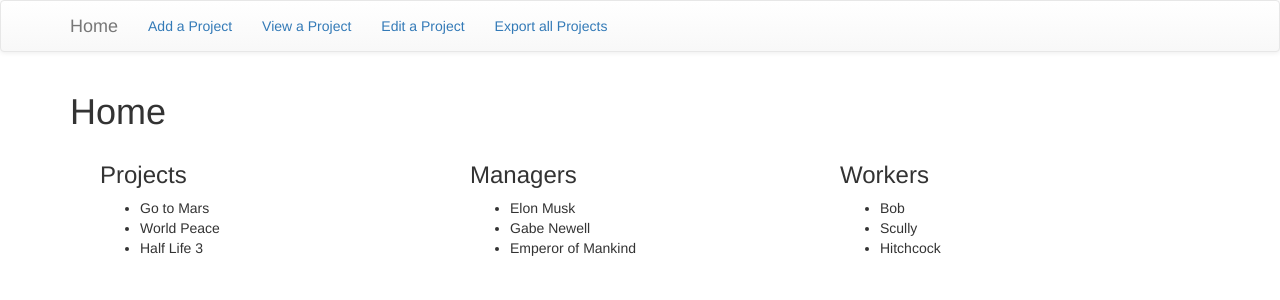
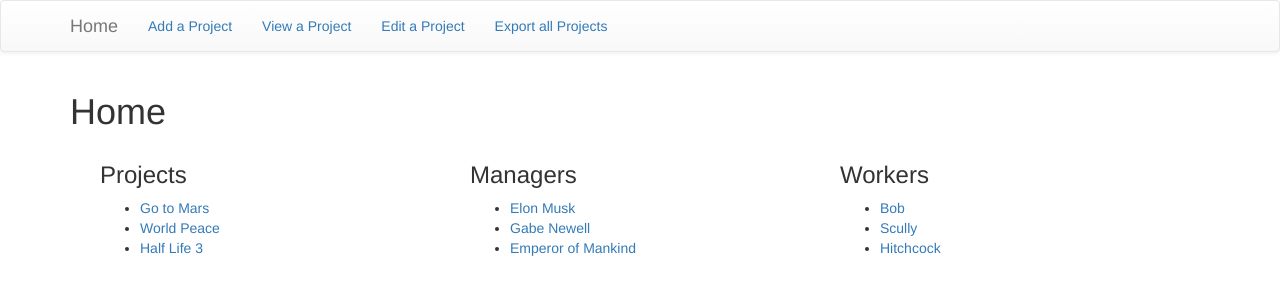
Before and after one commit to petertbernhardt/reactProjectManagement, a React (Create React App) app: page / in a window 1280 px wide. Shown: the top 300 px of the page. Built offline with nearby package versions, Linux system fonts and the light colour scheme.

Commit message:
Turned list elements on home page to links

```diff
--- a/src/App.js
+++ b/src/App.js
@@ -1,7 +1,7 @@
 import React from 'react';
 import 'bootstrap/dist/css/bootstrap.css';
 import 'bootstrap/dist/css/bootstrap-theme.css';
-import { BrowserRouter as Router, Route, Link } from 'react-router-dom';
+import { BrowserRouter as Router, Link } from 'react-router-dom';
 import { Navbar, Nav, NavItem, MenuItem, Jumbotron, Button } from 'react-bootstrap';
 import Navigation from './components/Navigation.js';
 import Content from './components/Content.js';
--- a/src/components/Navigation.js
+++ b/src/components/Navigation.js
@@ -1,7 +1,7 @@
 import React from 'react';
 import 'bootstrap/dist/css/bootstrap.css';
 import 'bootstrap/dist/css/bootstrap-theme.css';
-import { BrowserRouter as Router, Route, Link } from 'react-router-dom';
+import { BrowserRouter as Router, Link } from 'react-router-dom';
 import { Navbar, Nav, NavItem, MenuItem, Jumbotron, Button } from 'react-bootstrap';
 
 const Navigation = () => (
--- a/src/routes/Home.js
+++ b/src/routes/Home.js
@@ -1,4 +1,5 @@
 import React from 'react';
+import { Link } from 'react-router-dom';
 
 const Home = () => (
 	<div className="container">
@@ -7,25 +8,43 @@ const Home = () => (
 			<div className="col-md-4 col-sm-6 col-xs-12">
 				<h3>Projects</h3>
 				<ul className="list">
-					<li>Go to Mars</li>
-					<li>World Peace</li>
-					<li>Half Life 3</li>
+					<li>
+        				<Link to={'/projects/1'} activeClassName="active">Go to Mars</Link>
+					</li>
+					<li>
+        				<Link to={'/projects/2'} activeClassName="active">World Peace</Link>
+    				</li>
+					<li>
+        				<Link to={'/projects/3'} activeClassName="active">Half Life 3</Link>
+    				</li>
 				</ul>
 			</div>
 			<div className="col-md-4 col-sm-6 col-xs-12">
 				<h3>Managers</h3>
 				<ul className="list">
-					<li>Elon Musk</li>
-					<li>Gabe Newell</li>
-					<li>Emperor of Mankind</li>
+					<li>
+        				<Link to={'/managers/1'} activeClassName="active">Elon Musk</Link>
+        			</li>
+					<li>
+        				<Link to={'/managers/2'} activeClassName="active">Gabe Newell</Link>
+        			</li>
+					<li>
+        				<Link to={'/managers/3'} activeClassName="active">Emperor of Mankind</Link>
+        			</li>
 				</ul>
 			</div>
 			<div className="col-md-4 col-sm-6 col-xs-12">
 				<h3>Workers</h3>
 				<ul className="list">
-					<li>Bob</li>
-					<li>Scully</li>
-					<li>Hitchcock</li>
+					<li>
+        				<Link to={'/workers/1'} activeClassName="active">Bob</Link>
+    				</li>
+					<li>
+        				<Link to={'/workers/2'} activeClassName="active">Scully</Link>
+        			</li>
+					<li>
+        				<Link to={'/workers/3'} activeClassName="active">Hitchcock</Link>
+        			</li>
 				</ul>
 			</div>
 		</div>
```
